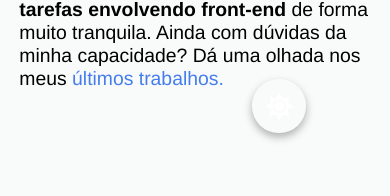
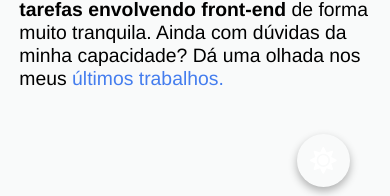
Before and after one commit to Lucas-Ayabe/portifolio, a Gatsby site: page / in a window 390 px wide. Shown: the part 627-823 px from the top of the page. Built offline with nearby package versions, Linux system fonts and the light colour scheme; Gatsby itself is replaced by a stand-in of ours; some packages are replaced by stand-ins of ours; no server answers.

Commit message:
adjusted theme toggler responsive

```diff
--- a/src/components/ThemeToggler.js
+++ b/src/components/ThemeToggler.js
@@ -6,7 +6,7 @@ import { faSun, faMoon } from "@fortawesome/free-solid-svg-icons"
 const ThemeToggler = ({ onChange, state }) => {
   return (
     <button
-      class="theme-toggler [ button -fab ]"
+      className="theme-toggler [ button -fab ]"
       onClick={() => onChange(theme => !theme)}
     >
       {state && <FontAwesomeIcon size="2x" icon={faMoon} />}
--- a/src/styles/ThemeToggler.css
+++ b/src/styles/ThemeToggler.css
@@ -2,7 +2,7 @@
   background-color: #fbc02d;
   color: var(--ui-color-inverted);
   position: fixed;
-  right: 10vh;
-  bottom: 10vh;
+  right: 3em;
+  bottom: 2.25em;
   z-index: 888;
 }
```
